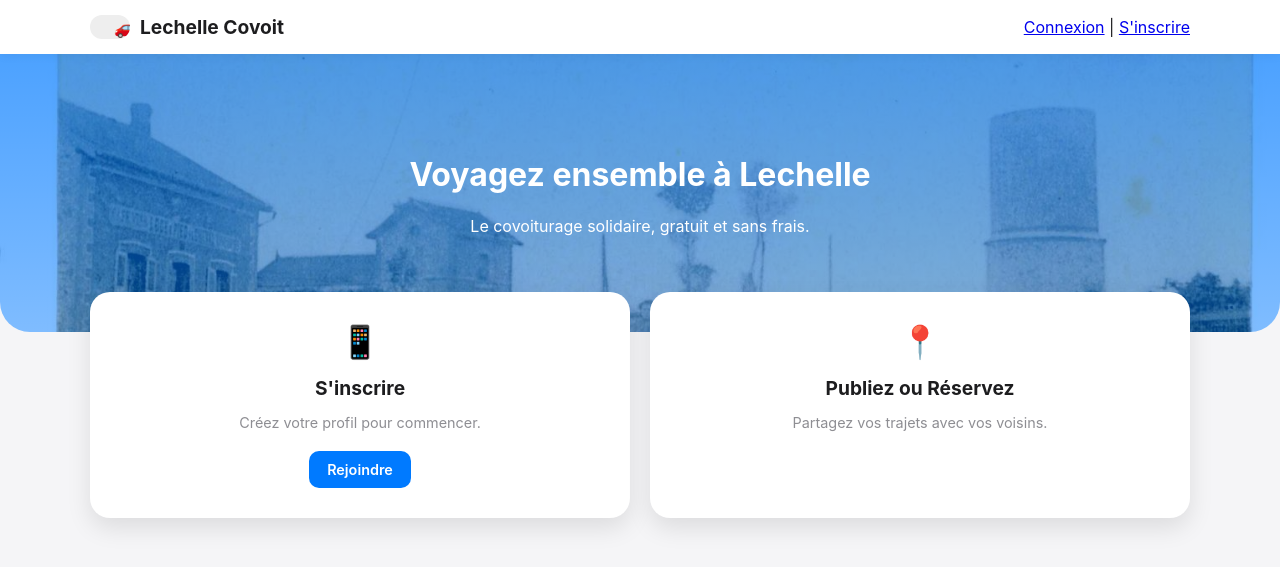
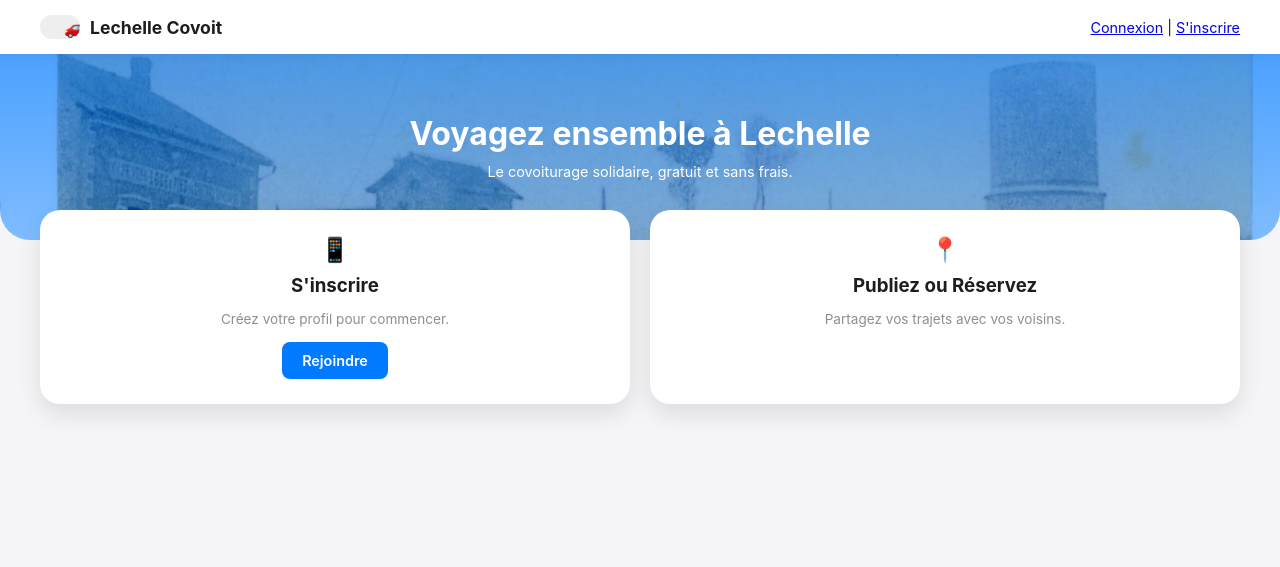
Before and after one commit to rahultankhiwale05/lechcovo, a Flask app: page / in a window 1280 px wide. Shown: the top 567 px of the page. Run offline with Flask 3, Linux system fonts and the light colour scheme; data that the repository does not hold is empty; some libraries are stand-ins or nearby versions.

Commit message:
updated the overall visuals

```diff
--- a/templates/index.html
+++ b/templates/index.html
@@ -9,36 +9,35 @@
         :root { --accent: #007aff; --bg: #f5f5f7; --gray: #8e8e93; }
         body { margin: 0; font-family: -apple-system, sans-serif; background: var(--bg); color: #1d1d1f; }
 
-        /* Navigation & Animated Logo */
         .nav { background: white; padding: 15px 0; box-shadow: 0 2px 10px rgba(0,0,0,0.05); position: sticky; top: 0; z-index: 1000; }
         .logo-box { display: flex; align-items: center; gap: 10px; }
         .car-track { position: relative; width: 40px; height: 24px; overflow: hidden; background: #eee; border-radius: 12px; }
         .driving-car { position: absolute; font-size: 1.2rem; animation: driveVanish 3s linear infinite; }
         @keyframes driveVanish { 0% { transform: translateX(40px); } 100% { transform: translateX(-40px); } }
 
-        /* Postcard Hero */
         .hero {
             background: linear-gradient(rgba(0,122,255,0.7), rgba(0,122,255,0.5)),
                         url("{{ url_for('static', filename='carte-postale-ancienne-lechelle-20_0.jpg') }}") center/cover;
-            color: white; padding: 80px 20px; text-align: center; border-radius: 0 0 30px 30px;
+            color: white; padding: 60px 20px; text-align: center; border-radius: 0 0 30px 30px;
         }
 
-        .container { max-width: 1100px; margin: 0 auto; padding: 0 20px; }
+        .container { max-width: 1200px; margin: 0 auto; padding: 0 20px; }
 
-        /* HELP PLACARDS (RESTORED) */
-        .placard-grid { display: grid; grid-template-columns: repeat(auto-fit, minmax(250px, 1fr)); gap: 20px; margin-top: -40px; }
-        .placard { background: white; padding: 30px; border-radius: 20px; text-align: center; box-shadow: 0 10px 25px rgba(0,0,0,0.1); }
-        .placard h3 { margin: 15px 0 5px 0; font-size: 1.2rem; }
-        .placard p { color: var(--gray); font-size: 0.9rem; margin-bottom: 20px; }
+        /* PLACARDS: Guest only */
+        .placard-grid { display: grid; grid-template-columns: repeat(auto-fit, minmax(280px, 1fr)); gap: 20px; margin-top: -30px; }
+        .placard { background: white; padding: 25px; border-radius: 20px; text-align: center; box-shadow: 0 10px 25px rgba(0,0,0,0.1); }
 
-        /* Ride Grid & Cards */
-        .ride-grid { display: grid; grid-template-columns: repeat(auto-fill, minmax(320px, 1fr)); gap: 20px; margin: 50px 0; }
+        /* SINGLE LINE FORM */
+        .publish-form { background: white; padding: 20px; border-radius: 18px; margin: 30px 0; box-shadow: 0 2px 10px rgba(0,0,0,0.05); }
+        .form-row { display: flex; flex-wrap: wrap; gap: 8px; align-items: center; }
+        .form-row input { flex: 1; min-width: 120px; padding: 10px; border: 1px solid #ddd; border-radius: 8px; font-size: 0.9em; }
+
+        .ride-grid { display: grid; grid-template-columns: repeat(auto-fill, minmax(320px, 1fr)); gap: 20px; margin: 30px 0; }
         .card { background: white; border-radius: 18px; overflow: hidden; box-shadow: 0 4px 15px rgba(0,0,0,0.08); position: relative; }
         .badge-full { position: absolute; top: 10px; right: 10px; background: var(--gray); color: white; padding: 4px 8px; border-radius: 6px; font-size: 0.7em; font-weight: bold; z-index: 5; }
 
-        .btn { padding: 10px 18px; border-radius: 10px; font-weight: 600; text-decoration: none; display: inline-block; cursor: pointer; border: none; font-size: 0.9em; }
+        .btn { padding: 10px 20px; border-radius: 8px; font-weight: 600; text-decoration: none; display: inline-block; cursor: pointer; border: none; font-size: 0.9em; }
         .btn-primary { background: var(--accent); color: white; }
-        input { padding: 12px; border: 1px solid #ddd; border-radius: 10px; outline: none; }
     </style>
 </head>
 <body>
@@ -46,12 +45,11 @@
         <div class="container" style="display:flex; justify-content:space-between; align-items:center;">
             <div class="logo-box">
                 <div class="car-track"><span class="driving-car">🚗</span></div>
-                <strong style="font-size: 1.2em;">Lechelle Covoit</strong>
+                <strong style="font-size: 1.1em;">Lechelle Covoit</strong>
             </div>
-            <div>
+            <div style="font-size: 0.9em;">
                 {% if current_user.is_authenticated %}
-                    <span style="font-weight:bold;">{{ current_user.name }}{% if current_user.is_admin %} (Admin){% endif %}</span> |
-                    <a href="/my-account">Historique</a> | <a href="/logout">Quitter</a>
+                    <span style="font-weight:bold;">{{ current_user.name }}</span> | <a href="/my-account">Mon Espace</a> | <a href="/logout">Quitter</a>
                 {% else %}
                     <a href="/login">Connexion</a> | <a href="/signup">S'inscrire</a>
                 {% endif %}
@@ -60,38 +58,38 @@
     </div>
 
     <div class="hero">
-        <h1>Voyagez ensemble à Lechelle</h1>
-        <p>Le covoiturage solidaire, gratuit et sans frais.</p>
+        <h1 style="margin:0 0 10px 0;">Voyagez ensemble à Lechelle</h1>
+        <p style="margin:0; font-size:0.9em;">Le covoiturage solidaire, gratuit et sans frais.</p>
     </div>
 
     <div class="container">
+        {% if not current_user.is_authenticated %}
         <div class="placard-grid">
             <div class="placard">
-                <span style="font-size:2rem;">📱</span>
-                <h3>S'inscrire</h3>
-                <p>Créez votre profil pour commencer.</p>
-                {% if not current_user.is_authenticated %}
+                <span style="font-size:1.5rem;">📱</span>
+                <h3 style="margin:10px 0 5px 0;">S'inscrire</h3>
+                <p style="color:var(--gray); font-size:0.85em; margin-bottom:15px;">Créez votre profil pour commencer.</p>
                 <a href="/signup" class="btn btn-primary">Rejoindre</a>
-                {% endif %}
             </div>
             <div class="placard">
-                <span style="font-size:2rem;">📍</span>
-                <h3>Publiez ou Réservez</h3>
-                <p>Partagez vos trajets avec vos voisins.</p>
+                <span style="font-size:1.5rem;">📍</span>
+                <h3 style="margin:10px 0 5px 0;">Publiez ou Réservez</h3>
+                <p style="color:var(--gray); font-size:0.85em;">Partagez vos trajets avec vos voisins.</p>
             </div>
         </div>
+        {% endif %}
 
         {% if current_user.is_authenticated %}
-        <div style="background:white; padding:25px; border-radius:18px; margin: 50px 0; box-shadow: 0 2px 10px rgba(0,0,0,0.05);">
-            <h3 style="margin-top:0;">Proposer un trajet</h3>
-            <form action="/publish" method="post" style="display:grid; grid-template-columns:repeat(auto-fit, minmax(140px, 1fr)); gap:10px;">
+        <div class="publish-form">
+            <h4 style="margin:0 0 15px 0;">Proposer un trajet</h4>
+            <form action="/publish" method="post" class="form-row">
                 <input name="departure" placeholder="Départ" required>
                 <input name="destination" placeholder="Destination" required>
                 <input name="contact" placeholder="Tél / WhatsApp" required>
                 <input type="date" name="date" required>
                 <input type="time" name="time" required>
                 <input type="number" name="seats" placeholder="Places" min="1" required>
-                <button type="submit" class="btn btn-primary">Publier</button>
+                <button type="submit" class="btn btn-primary" style="width:120px;">Publier</button>
             </form>
         </div>
         {% endif %}
@@ -100,15 +98,15 @@
             {% for r in rides %}
             <div class="card">
                 {% if r.seats == 0 %}<div class="badge-full">COMPLET</div>{% endif %}
-                <div id="map_{{ r.id }}" style="height:150px;" data-dep="{{ r.departure }}" data-dest="{{ r.destination }}"></div>
+                <div id="map_{{ r.id }}" style="height:140px;" data-dep="{{ r.departure }}" data-dest="{{ r.destination }}"></div>
                 <div style="padding:15px;">
                     <strong>{{ r.departure }} ➔ {{ r.destination }}</strong><br>
-                    <small>{{ r.date }} | {{ r.driver_name }}</small>
+                    <small style="color:var(--gray);">{{ r.date }} à {{ r.time }} | Par: {{ r.driver_name }}</small>
                     <div style="margin-top:15px; display:flex; justify-content:space-between; align-items:center;">
-                        <span>💺 {{ r.seats }} places</span>
+                        <span style="font-weight:600;">💺 {{ r.seats }} places</span>
                         <div>
                             {% if current_user.is_authenticated and current_user.id != r.user_id %}
-                                <a href="{{ url_for('reserve', ride_id=r.id) }}" class="btn btn-primary">Réserver</a>
+                                <a href="{{ url_for('reserve', ride_id=r.id) }}" class="btn btn-primary">{{ 'Réserver' if r.seats > 0 else 'Attente' }}</a>
                             {% endif %}
                             {% if current_user.is_authenticated and (current_user.is_admin or current_user.id == r.user_id) %}
                                 <a href="{{ url_for('delete_ride', ride_id=r.id) }}" onclick="return confirm('Archiver ?')" style="color:red; text-decoration:none; margin-left:10px; font-size:1.2em;">🗑</a>
```
